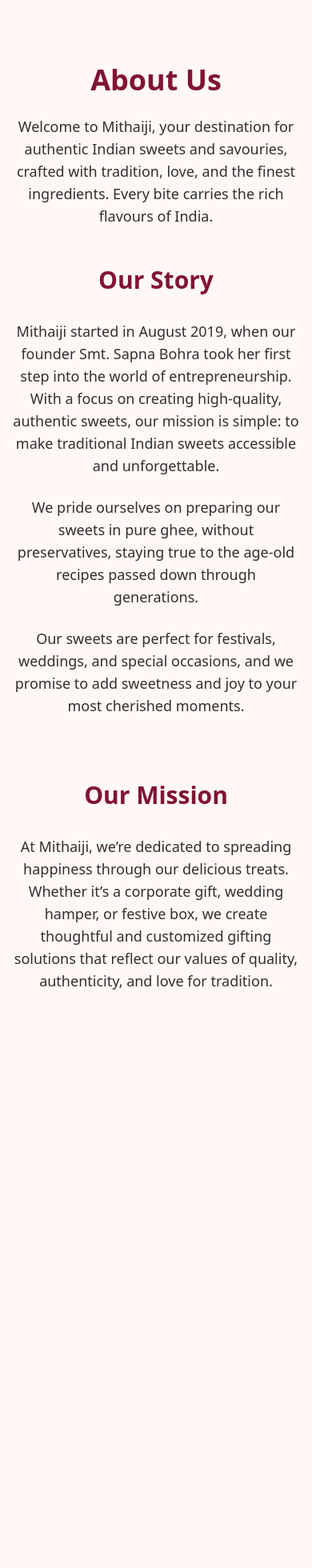
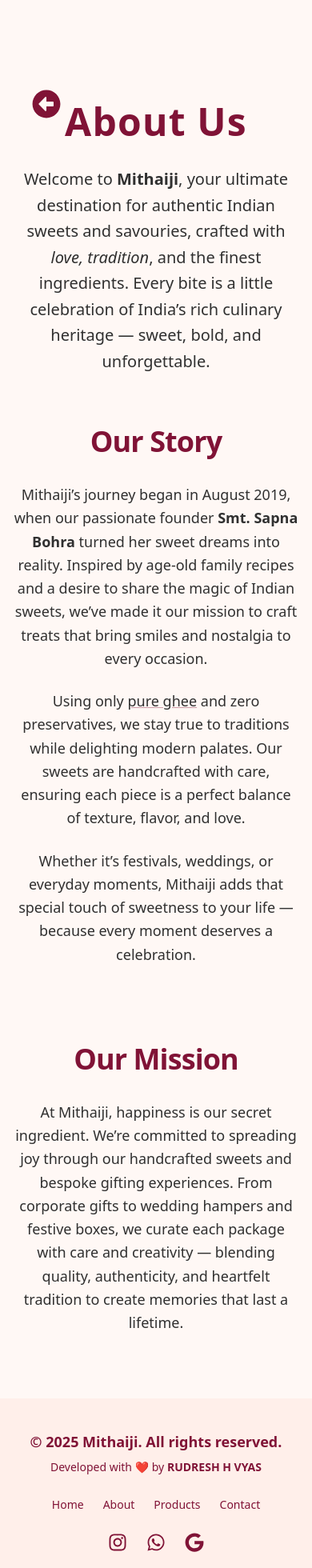
Before and after one commit to maheshubohra/mithaiji_production, a React (Vite) app in the folder mithaiji/: page /about in a window 390 px wide. Shown: the top 1960 px of the page at 80% size. Before the commit the page ends 1320 px from the top, so only its background shows below. Built offline with nearby package versions, Linux system fonts and the light colour scheme.

Commit message:
added seo and finsihned the feature

```diff
--- a/mithaiji/index.html
+++ b/mithaiji/index.html
@@ -3,65 +3,62 @@
   <head>
     <meta charset="UTF-8" />
     <link rel="icon" type="image/png" href="/assets/mithaiji02.png" />
-    <meta name="viewport" content="width=device-width, initial-scale=1.0" />
-    <title>Mithaiji | Authentic Indian Sweets & Savouries</title>
+    <meta name="viewport" content="width=device-width, initial-scale=1" />
+
+    <title>Mithaiji Chennai | Authentic Indian Sweets & Savouries | Traditional Mithai & Ghee Sweets</title>
 
     <meta
       name="description"
-      content="Mithaiji is a cloud kitchen crafting authentic Indian sweets and savouries using pure ghee and top-quality ingredients. Perfect for corporate gifting, wedding hampers, and festive boxes."
+      content="Order authentic Indian sweets & savouries in Chennai from Mithaiji. Pure ghee, traditional recipes, perfect for festivals, weddings & corporate gifts."
     />
+
     <meta
       name="keywords"
-      content="Mithaiji, Indian sweets, cloud kitchen, corporate gifting, wedding hampers, festive sweets, mithai, traditional sweets, boondi sev, kaju katli"
+      content="Mithaiji, Chennai mithai, Indian sweets, traditional sweets, ghee sweets, corporate gifting, wedding hampers, festive sweets"
     />
-    <meta name="author" content="Mithaiji" />
-    <link rel="canonical" href="https://mithaiji.in/" />
+
+    <link rel="canonical" href="https://mithaiji.vercel.app/" />
 
     <!-- Open Graph -->
-    <meta
-      property="og:title"
-      content="Mithaiji | Authentic Indian Sweets & Savouries"
-    />
+    <meta property="og:title" content="Mithaiji | Authentic Indian Sweets & Savouries" />
     <meta
       property="og:description"
-      content="Crafting authentic Indian sweets with pure ghee and love. Explore our corporate gifts, festive boxes, and more from our cloud kitchen."
+      content="Crafting authentic Indian sweets with pure ghee and love. Explore our corporate gifts, festive boxes, and more from our cloud kitchen in Chennai."
     />
     <meta
       property="og:image"
-      content="https://mithaiji.in/assets/mithaiji02.png"
+      content="https://mithaiji.vercel.app/assets/mithaiji02.png"
     />
-    <meta property="og:url" content="https://mithaiji.in/" />
+    <meta property="og:url" content="https://mithaiji.vercel.app/" />
     <meta property="og:type" content="website" />
 
     <!-- Twitter Card -->
     <meta name="twitter:card" content="summary_large_image" />
-    <meta
-      name="twitter:title"
-      content="Mithaiji | Authentic Indian Sweets & Savouries"
-    />
+    <meta name="twitter:title" content="Mithaiji | Authentic Indian Sweets & Savouries" />
     <meta
       name="twitter:description"
-      content="Traditional sweets made with pure ghee, curated for your festive and gifting needs. Discover Mithaiji!"
+      content="Traditional sweets made with pure ghee, curated for your festive and gifting needs. Discover Mithaiji in Chennai!"
     />
     <meta
       name="twitter:image"
-      content="https://mithaiji.in/assets/mithaiji02.png"
+      content="https://mithaiji.vercel.app/assets/mithaiji02.png"
     />
 
-
+    <!-- Local Business & FoodEstablishment Schema -->
     <script type="application/ld+json">
       {
         "@context": "https://schema.org",
-        "@type": "LocalBusiness",
+        "@type": ["LocalBusiness", "FoodEstablishment"],
         "name": "Mithaiji",
-        "image": "https://mithaiji.in/assets/mithaiji02.png",
-        "url": "https://mithaiji.in",
-        "telephone": "+91-XXXXXXXXXX",
+        "image": "https://mithaiji.vercel.app/assets/mithaiji02.png",
+        "url": "https://mithaiji.vercel.app",
+        "telephone": "+91-9840326318",
         "address": {
           "@type": "PostalAddress",
+          "streetAddress": "24, Mambalam High Rd, Parthasarathi Puram, T. Nagar",
           "addressLocality": "Chennai",
           "addressRegion": "Tamil Nadu",
-          "postalCode": "600XXX",
+          "postalCode": "600017",
           "addressCountry": "IN"
         },
         "description": "Mithaiji is a cloud kitchen crafting authentic Indian sweets and savouries with pure ghee and zero preservatives. Ideal for corporate gifting, wedding hampers, and festive celebrations.",
@@ -70,67 +67,94 @@
           "name": "Smt. Sapna Bohra"
         },
         "foundingDate": "2019-08",
+        "areaServed": "Chennai",
         "sameAs": [
-          "https://www.instagram.com/mithaiji",
-          "https://www.facebook.com/mithaiji",
-          "https://www.swiggy.com/restaurants/mithaiji-chennai"
+          "https://www.instagram.com/mithaiji.chennai",
+          "https://maps.app.goo.gl/AmJCXa6u7VAqivaY7"
         ]
       }
     </script>
 
-
+    <!-- Products Schema -->
     <script type="application/ld+json">
       {
         "@context": "https://schema.org",
         "@graph": [
           {
             "@type": "Product",
-            "name": "Kaju Katli",
-            "image": "https://mithaiji.in/assets/products/kaju-katli.jpg",
-            "description": "Traditional diamond-cut Kaju Katli made with 100% cashew and pure ghee. No preservatives.",
-            "brand": {
-              "@type": "Brand",
-              "name": "Mithaiji"
-            },
+            "name": "Besan Chakki",
+            "image": "https://mithaiji.vercel.app/assets/products/besan-chakki.jpg",
+            "description": "Soft, melt-in-mouth Besan Chakki made with roasted gram flour and pure ghee.",
+            "brand": { "@type": "Brand", "name": "Mithaiji" },
             "offers": {
               "@type": "Offer",
               "priceCurrency": "INR",
-              "price": "450",
-              "itemCondition": "https://schema.org/NewCondition",
+              "price": "380",
               "availability": "https://schema.org/InStock"
             }
           },
           {
             "@type": "Product",
-            "name": "Lal Sev",
-            "image": "https://mithaiji.in/assets/products/lal-sev.jpg",
-            "description": "Crispy, spicy Lal Sev made with gram flour and traditional spices. A savory delight!",
-            "brand": {
-              "@type": "Brand",
-              "name": "Mithaiji"
-            },
+            "name": "Motichur Ladoo",
+            "image": "https://mithaiji.vercel.app/assets/products/motichur-ladoo.jpg",
+            "description": "Rich and soft Motichur Ladoo made with boondi and ghee, perfect for celebrations.",
+            "brand": { "@type": "Brand", "name": "Mithaiji" },
             "offers": {
               "@type": "Offer",
               "priceCurrency": "INR",
-              "price": "180",
-              "itemCondition": "https://schema.org/NewCondition",
+              "price": "400",
+              "availability": "https://schema.org/InStock"
+            }
+          },
+          {
+            "@type": "Product",
+            "name": "Madras Mixture",
+            "image": "https://mithaiji.vercel.app/assets/products/madras-mixture.jpg",
+            "description": "Crunchy Madras Mixture with nuts and spices – a South Indian savoury classic.",
+            "brand": { "@type": "Brand", "name": "Mithaiji" },
+            "offers": {
+              "@type": "Offer",
+              "priceCurrency": "INR",
+              "price": "160",
+              "availability": "https://schema.org/InStock"
+            }
+          },
+          {
+            "@type": "Product",
+            "name": "Nylon Ghantiya",
+            "image": "https://mithaiji.vercel.app/assets/products/nylon-ghantiya.jpg",
+            "description": "Crispy Nylon Ghantiya made with seasoned besan. Light, tasty, and crunchy.",
+            "brand": { "@type": "Brand", "name": "Mithaiji" },
+            "offers": {
+              "@type": "Offer",
+              "priceCurrency": "INR",
+              "price": "160",
+              "availability": "https://schema.org/InStock"
+            }
+          },
+          {
+            "@type": "Product",
+            "name": "Badam Anjeer Bites",
+            "image": "https://mithaiji.vercel.app/assets/products/badam-anjeer.jpg",
+            "description": "Healthy and rich Badam Anjeer bites – sugar-free and power-packed with dry fruits.",
+            "brand": { "@type": "Brand", "name": "Mithaiji" },
+            "offers": {
+              "@type": "Offer",
+              "priceCurrency": "INR",
+              "price": "520",
               "availability": "https://schema.org/InStock"
             }
           },
           {
             "@type": "Product",
             "name": "Festive Hamper Box",
-            "image": "https://mithaiji.in/assets/products/festive-hamper.jpg",
+            "image": "https://mithaiji.vercel.app/assets/products/festive-hamper.jpg",
             "description": "Customised festive hamper box with assorted sweets and savouries. Ideal for gifting.",
-            "brand": {
-              "@type": "Brand",
-              "name": "Mithaiji"
-            },
+            "brand": { "@type": "Brand", "name": "Mithaiji" },
             "offers": {
               "@type": "Offer",
               "priceCurrency": "INR",
               "price": "999",
-              "itemCondition": "https://schema.org/NewCondition",
               "availability": "https://schema.org/InStock"
             }
           }
--- a/mithaiji/src/App.jsx
+++ b/mithaiji/src/App.jsx
@@ -4,13 +4,15 @@
 import { BrowserRouter as Router, Routes, Route } from "react-router-dom";
 import Home from "./pages/Home";
 import Aboutus from "./pages/Aboutus";
+import ContactUs from "./pages/Contactus";
 const App = () => {
   return (
     <>
       <Router>
         <Routes>
           <Route path="/" element={<Home />} />
-          <Route path="/about" element={<Aboutus/>} />
+          <Route path="/about" element={<Aboutus />} />
+          <Route path="/contactus" element={<ContactUs />} />
         </Routes>
       </Router>
     </>
--- a/mithaiji/src/comnponents/About.jsx
+++ b/mithaiji/src/comnponents/About.jsx
@@ -1,3 +1,5 @@
+import { Link } from "react-router-dom";
+
 const About = () => {
   return (
     <>
@@ -23,9 +25,9 @@
           carefully curated to suit your budget and occasion. We believe in
           spreading happiness through sweets, making every celebration a little
           more joyful and memorable{" "}
-          <a className="underline text-[#801336]" href="/about">
+          <Link className="underline text-[#801336]" to="/about">
             Learn More About Mithaji
-          </a>
+          </Link>
         </p>
       </div>
     </>
--- a/mithaiji/src/comnponents/Footer.jsx
+++ b/mithaiji/src/comnponents/Footer.jsx
@@ -1,4 +1,4 @@
-import { FaFacebook, FaInstagram, FaTwitter, FaLinkedin } from "react-icons/fa";
+import { FaFacebook, FaInstagram, FaTwitter, FaLinkedin, FaWhatsapp, FaGoogle } from "react-icons/fa";
 
 const Footer = ({ about, products }) => {
   return (
@@ -51,32 +51,25 @@
 
           <div className="flex justify-center space-x-6">
             <a
-              href="https://facebook.com"
-              target="_blank"
-              rel="noopener noreferrer"
-            >
-              <FaFacebook className="text-2xl text-[#801336] hover:text-red-600 transition duration-300" />
-            </a>
-            <a
-              href="https://instagram.com"
+              href="https://www.instagram.com/mithaiji.chennai?igsh=MTVzMXU3ZHV2c3p3OA=="
               target="_blank"
               rel="noopener noreferrer"
             >
               <FaInstagram className="text-2xl text-[#801336] hover:text-red-600 transition duration-300" />
             </a>
             <a
-              href="https://twitter.com"
+              href="https://wa.me/919840326318?text=Hello%21%20I%20would%20like%20to%20enquire%20about%20your%20offerings."
               target="_blank"
               rel="noopener noreferrer"
             >
-              <FaTwitter className="text-2xl text-[#801336] hover:text-red-600 transition duration-300" />
+              <FaWhatsapp className="text-2xl text-[#801336] hover:text-red-600 transition duration-300" />
             </a>
             <a
-              href="https://linkedin.com"
+              href="https://maps.app.goo.gl/AmJCXa6u7VAqivaY7"
               target="_blank"
               rel="noopener noreferrer"
             >
-              <FaLinkedin className="text-2xl text-[#801336] hover:text-red-600 transition duration-300" />
+              <FaGoogle className="text-2xl text-[#801336] hover:text-red-600 transition duration-300" />
             </a>
           </div>
         </div>
--- a/mithaiji/src/comnponents/Navbar.jsx
+++ b/mithaiji/src/comnponents/Navbar.jsx
@@ -5,11 +5,15 @@
   FaTwitter,
   FaLinkedin,
   FaArrowUp,
+  FaWhatsapp,
+  FaMap,
+  FaGoogle,
 } from "react-icons/fa";
 // eslint-disable-next-line no-unused-vars
 import { motion, AnimatePresence } from "framer-motion";
+import { Link, Links } from "react-router-dom";
 
-const Navbar = ({ about, product, home }) => {
+const Navbar = ({ about, product }) => {
   const [fly, setFly] = useState(false);
   const [on, setOn] = useState(false);
   const handleClick = () => {
@@ -40,32 +44,25 @@
         <div className="flex justify-center space-x-2 items-center">
           <span className="text-[#303030] font-bold">Follow Us On - </span>
           <a
-            href="https://facebook.com"
-            target="_blank"
-            rel="noopener noreferrer"
-          >
-            <FaFacebook className="text-2xl text-[#801336] hover:text-red-600 transition duration-300" />
-          </a>
-          <a
-            href="https://instagram.com"
+            href="https://www.instagram.com/mithaiji.chennai?igsh=MTVzMXU3ZHV2c3p3OA=="
             target="_blank"
             rel="noopener noreferrer"
           >
             <FaInstagram className="text-2xl text-[#801336] hover:text-red-600 transition duration-300" />
           </a>
           <a
-            href="https://twitter.com"
+            href="https://wa.me/919840326318?text=Hello%21%20I%20would%20like%20to%20enquire%20about%20your%20offerings."
             target="_blank"
             rel="noopener noreferrer"
           >
-            <FaTwitter className="text-2xl text-[#801336] hover:text-red-600 transition duration-300" />
+            <FaWhatsapp className="text-2xl text-[#801336] hover:text-red-600 transition duration-300" />
           </a>
           <a
-            href="https://linkedin.com"
+            href="https://maps.app.goo.gl/AmJCXa6u7VAqivaY7"
             target="_blank"
             rel="noopener noreferrer"
           >
-            <FaLinkedin className="text-2xl text-[#801336] hover:text-red-600 transition duration-300" />
+            <FaGoogle className="text-2xl text-[#801336] hover:text-red-600 transition duration-300" />
           </a>
         </div>
       </div>
@@ -95,7 +92,9 @@
               <li className="hover:text-[#FFA987] cursor-pointer">
                 <a onClick={product}>Products</a>
               </li>
-              <li className="hover:text-[#FFA987] cursor-pointer">Contact</li>
+              <li className="hover:text-[#FFA987] cursor-pointer">
+                <Link href="/contactus">Contact</Link>
+              </li>
             </ul>
           )}
           <ul className="space-x-4 text-[#801336] hidden lg:flex">
@@ -105,10 +104,13 @@
             <li className="hover:text-[#FFA987] cursor-pointer">
               <a onClick={product}>Products</a>
             </li>
-            <li className="hover:text-[#FFA987] cursor-pointer">Contact</li>
+            <li className="hover:text-[#FFA987] cursor-pointer">
+              <Link to="/contactus">Contact</Link>
+            </li>
           </ul>
         </div>
       </nav>
+
       <AnimatePresence>
         {showScrollBtn && (
           <motion.div
@@ -122,7 +124,7 @@
             <motion.button
               onClick={() => {
                 setFly(true);
-                home();
+                window.scrollTo({ top: 0, behavior: "smooth" });
               }}
               initial={{ scale: 1, rotate: 0 }}
               animate={
--- a/mithaiji/src/pages/Aboutus.jsx
+++ b/mithaiji/src/pages/Aboutus.jsx
@@ -1,50 +1,95 @@
 // eslint-disable-next-line no-unused-vars
 import { motion } from "framer-motion";
+import Footer from "../comnponents/Footer";
+import { FaArrowAltCircleLeft } from "react-icons/fa";
+import { Link } from "react-router-dom";
+
+const fadeInUp = {
+  hidden: { opacity: 0, y: 30 },
+  visible: { opacity: 1, y: 0, transition: { duration: 0.6 } },
+};
+
 const AboutUs = () => {
   return (
-    <section className="py-20 px-4 lg:px-20 bg-[#FFF8F5]">
-      <motion.div className="text-center">
-        <h1 className="text-4xl font-extrabold text-[#801336] mb-6">
+    <>
+      <div className="absolute top-28 left-10">
+        <Link to="/">
+          <FaArrowAltCircleLeft className="text-4xl text-[#801336] hover:text-red-600 transition duration-300" />
+        </Link>
+      </div>
+      <section className="pt-32 pb-20 px-4 lg:px-20 bg-[#FFF8F5] min-h-screen flex flex-col justify-center">
+        <motion.div
+          className="text-center max-w-4xl mx-auto"
+          initial="hidden"
+          animate="visible"
+          variants={fadeInUp}
+        >
+          <h1 className="text-5xl font-extrabold text-[#801336] mb-8 tracking-wide">
             About Us
           </h1>
-        <p className="text-lg text-[#303030] mb-12">
-          Welcome to Mithaiji, your destination for authentic Indian sweets and
-          savouries, crafted with tradition, love, and the finest ingredients.
-          Every bite carries the rich flavours of India.
+          <p className="text-xl text-[#303030] mb-16 leading-relaxed">
+            Welcome to <span className="font-semibold">Mithaiji</span>, your
+            ultimate destination for authentic Indian sweets and savouries,
+            crafted with <span className="italic">love, tradition</span>, and
+            the finest ingredients. Every bite is a little celebration of
+            India’s rich culinary heritage — sweet, bold, and unforgettable.
           </p>
         </motion.div>
 
-      <motion.div className="max-w-5xl mx-auto text-center">
-        <h2 className="text-3xl font-bold mb-8 text-[#801336]">Our Story</h2>
-        <p className="text-lg text-[#303030] mb-6">
-          Mithaiji started in August 2019, when our founder Smt. Sapna Bohra
-          took her first step into the world of entrepreneurship. With a focus
-          on creating high-quality, authentic sweets, our mission is simple: to
-          make traditional Indian sweets accessible and unforgettable.
+        <motion.div
+          className="max-w-5xl mx-auto text-center"
+          initial="hidden"
+          whileInView="visible"
+          viewport={{ once: true }}
+          variants={fadeInUp}
+        >
+          <h2 className="text-4xl font-bold mb-8 text-[#801336] tracking-tight">
+            Our Story
+          </h2>
+          <p className="text-lg text-[#303030] mb-6 leading-relaxed">
+            Mithaiji’s journey began in August 2019, when our passionate founder{" "}
+            <span className="font-semibold">Smt. Sapna Bohra</span> turned her
+            sweet dreams into reality. Inspired by age-old family recipes and a
+            desire to share the magic of Indian sweets, we’ve made it our
+            mission to craft treats that bring smiles and nostalgia to every
+            occasion.
           </p>
-        <p className="text-lg text-[#303030] mb-6">
-          We pride ourselves on preparing our sweets in pure ghee, without
-          preservatives, staying true to the age-old recipes passed down through
-          generations.
+          <p className="text-lg text-[#303030] mb-6 leading-relaxed">
+            Using only{" "}
+            <span className="underline decoration-[#801336]/40">pure ghee</span>{" "}
+            and zero preservatives, we stay true to traditions while delighting
+            modern palates. Our sweets are handcrafted with care, ensuring each
+            piece is a perfect balance of texture, flavor, and love.
           </p>
-        <p className="text-lg text-[#303030]">
-          Our sweets are perfect for festivals, weddings, and special occasions,
-          and we promise to add sweetness and joy to your most cherished
-          moments.
+          <p className="text-lg text-[#303030] leading-relaxed">
+            Whether it’s festivals, weddings, or everyday moments, Mithaiji adds
+            that special touch of sweetness to your life — because every moment
+            deserves a celebration.
           </p>
         </motion.div>
 
-      <motion.div className="max-w-5xl mx-auto text-center mt-20">
-        <h2 className="text-3xl font-bold mb-8 text-[#801336]">Our Mission</h2>
-        <p className="text-lg text-[#303030]">
-          At Mithaiji, we’re dedicated to spreading happiness through our
-          delicious treats. Whether it’s a corporate gift, wedding hamper, or
-          festive box, we create thoughtful and customized gifting solutions
-          that reflect our values of quality, authenticity, and love for
-          tradition.
+        <motion.div
+          className="max-w-5xl mx-auto text-center mt-24"
+          initial="hidden"
+          whileInView="visible"
+          viewport={{ once: true }}
+          variants={fadeInUp}
+        >
+          <h2 className="text-4xl font-bold mb-8 text-[#801336] tracking-tight">
+            Our Mission
+          </h2>
+          <p className="text-lg text-[#303030] leading-relaxed max-w-3xl mx-auto">
+            At Mithaiji, happiness is our secret ingredient. We’re committed to
+            spreading joy through our handcrafted sweets and bespoke gifting
+            experiences. From corporate gifts to wedding hampers and festive
+            boxes, we curate each package with care and creativity — blending
+            quality, authenticity, and heartfelt tradition to create memories
+            that last a lifetime.
           </p>
         </motion.div>
       </section>
+      <Footer />
+    </>
   );
 };
 
--- /dev/null
+++ b/mithaiji/src/pages/Contactus.jsx
@@ -0,0 +1,95 @@
+import {
+  FaInstagram,
+  FaWhatsapp,
+  FaGoogle,
+  FaPhoneAlt,
+  FaMapMarkerAlt,
+  FaArrowAltCircleLeft,
+} from "react-icons/fa";
+import Footer from "../comnponents/Footer";
+import { Link } from "react-router-dom";
+
+const ContactUs = () => {
+  return (
+    <>
+      <div className="absolute top-28 left-10">
+        <Link to="/">
+          <FaArrowAltCircleLeft className="text-4xl text-[#801336] hover:text-red-600 transition duration-300" />
+        </Link>
+      </div>
+      <div className="min-h-screen bg-gradient-to-b from-[#FFF3EB] to-[#FFEAE0] pt-36 pb-16 px-4 lg:px-24 flex flex-col items-center text-[#801336]">
+        <h1 className="text-3xl font-extrabold mb-10 text-center tracking-wide drop-shadow-sm lg:text-5xl">
+          Get in Touch
+        </h1>
+
+        {/* Map Section */}
+
+        {/* Contact Info Container */}
+        <div className="w-full max-w-2xl bg-white bg-opacity-80 backdrop-blur-md rounded-2xl shadow-2xl px-8 py-10 space-y-8">
+          <div className="flex items-start gap-4">
+            <div className="bg-[#ffe1d2] p-3 rounded-full shadow-sm">
+              <FaMapMarkerAlt className="text-2xl text-[#801336]" />
+            </div>
+            <p className="text-lg md:text-xl font-medium leading-relaxed">
+              123 Mithaiji Street,
+              <br />
+              Chennai, Tamil Nadu, India – 600001
+            </p>
+          </div>
+
+          <div className="flex items-center gap-4">
+            <div className="bg-[#ffe1d2] p-3 rounded-full shadow-sm">
+              <FaPhoneAlt className="text-xl text-[#801336]" />
+            </div>
+            <p className="text-lg md:text-xl font-medium">+91 98403 26318</p>
+          </div>
+
+          <div className="pt-2">
+            <h2 className="text-2xl font-semibold mb-4">Follow us</h2>
+            <div className="flex items-center gap-6">
+              <a
+                href="https://www.instagram.com/mithaiji.chennai?igsh=MTVzMXU3ZHV2c3p3OA=="
+                target="_blank"
+                rel="noopener noreferrer"
+                className="transition transform hover:scale-110"
+              >
+                <FaInstagram className="text-4xl text-[#E1306C] hover:text-[#C13584]" />
+              </a>
+              <a
+                href="https://wa.me/919840326318?text=Hello%21%20I%20would%20like%20to%20enquire%20about%20your%20offerings."
+                target="_blank"
+                rel="noopener noreferrer"
+                className="transition transform hover:scale-110"
+              >
+                <FaWhatsapp className="text-4xl text-[#25D366] hover:text-[#128C7E]" />
+              </a>
+              <a
+                href="https://maps.app.goo.gl/AmJCXa6u7VAqivaY7"
+                target="_blank"
+                rel="noopener noreferrer"
+                className="transition transform hover:scale-110"
+              >
+                <FaGoogle className="text-4xl text-[#DB4437] hover:text-[#EA4335]" />
+              </a>
+            </div>
+          </div>
+        </div>
+        <div className="w-full max-w-7xl rounded-xl overflow-hidden shadow-xl mt-12">
+          <iframe
+            src="https://www.google.com/maps/embed?pb=!1m18!1m12!1m3!1d3886.7273856463785!2d80.231515!3d13.053016800000002!2m3!1f0!2f0!3f0!3m2!1i1024!2i768!4f13.1!3m3!1m2!1s0x3a526715f3819bff%3A0xa6c08df154548ce2!2smithaiji!5e0!3m2!1sen!2sin!4v1747742049214!5m2!1sen!2sin"
+            width="100%"
+            height="480"
+            style={{ border: 0 }}
+            allowFullScreen=""
+            loading="lazy"
+            referrerPolicy="no-referrer-when-downgrade"
+            title="Mithaiji Location"
+          ></iframe>
+        </div>
+      </div>
+      <Footer />
+    </>
+  );
+};
+
+export default ContactUs;
```
Lines whose indentation alone changed are shown as unchanged.
